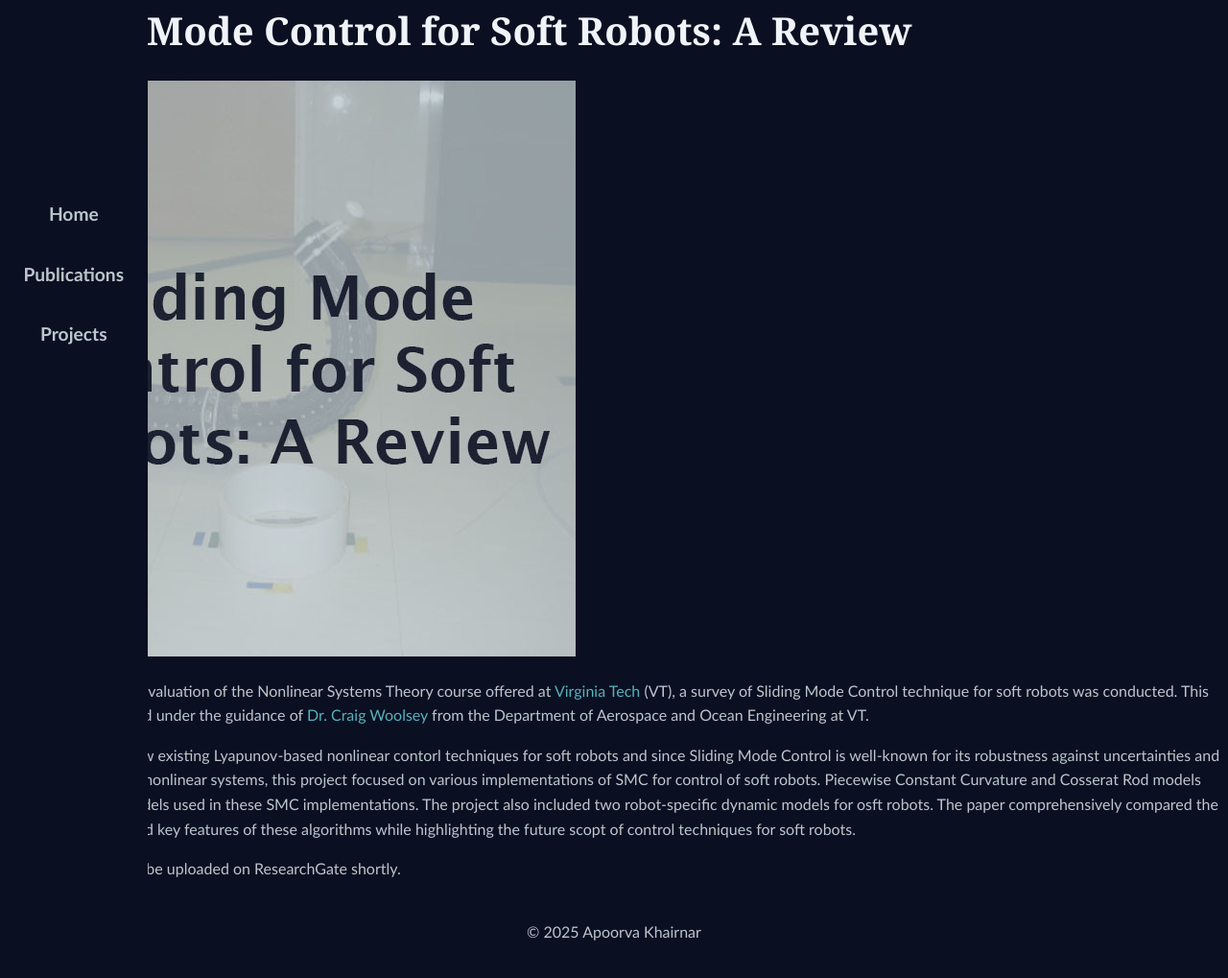
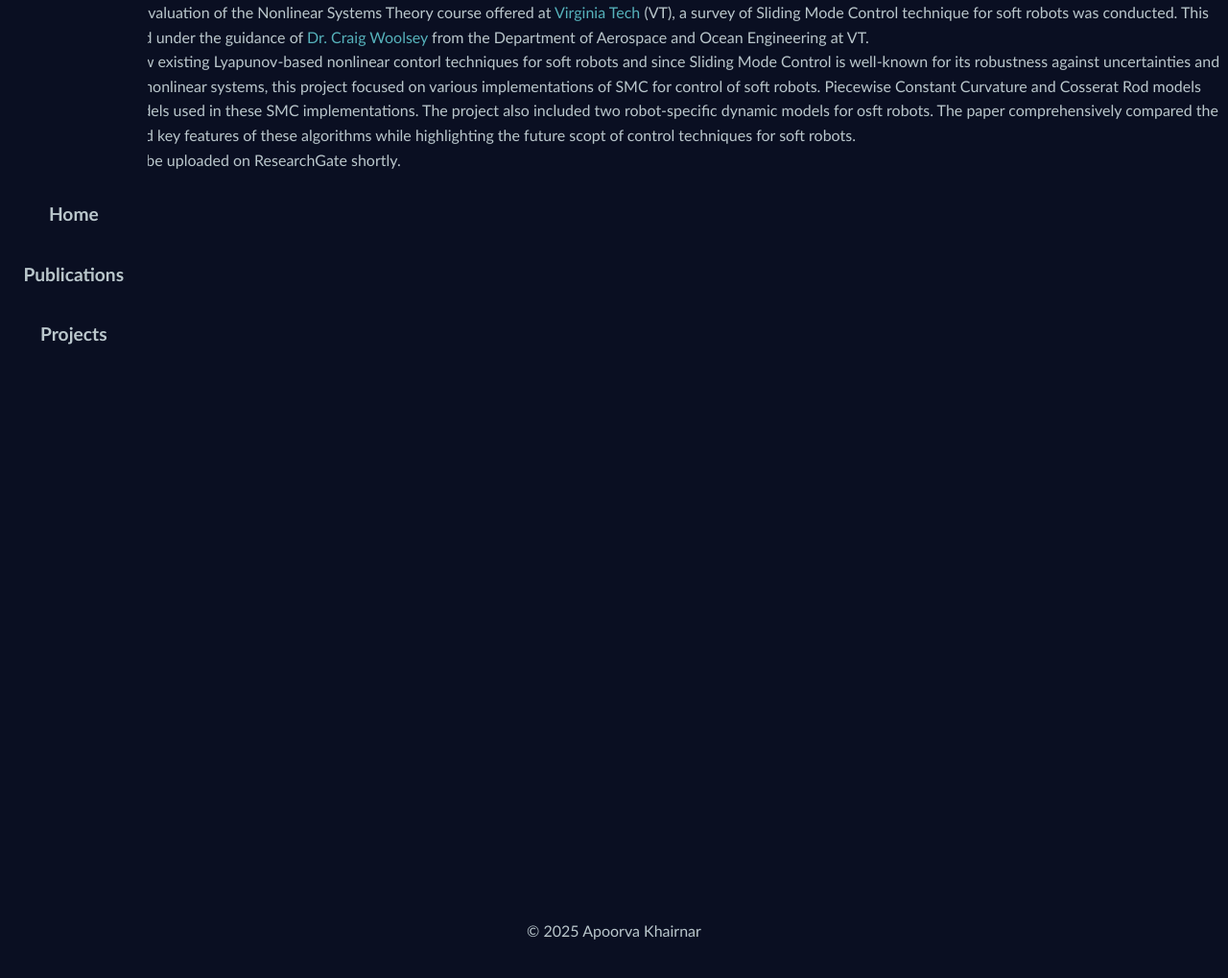
Before and after one commit to apoorvakhairnar/apoorvakhairnar.github.io, a Jekyll site: the page built from _projects/NST-Final.md, in a window 1280 px wide and 1023 px high. Shown: the top 1019 px of the window at 96% size. Built offline with Jekyll 4.4.1, drawn with Linux system fonts in a browser that asks for light colours.

Commit message:
Update project files: NST-Final.md

```diff
--- a/_projects/NST-Final.md
+++ b/_projects/NST-Final.md
@@ -8,17 +8,13 @@
   - project_style.css
 ---
 
-# Sliding-Mode Control for Soft Robots: A Review
-
-![Sliding-Mode Control for Soft Robots: A Review](/assets/projects/NST-Final.jpg)
-
-As a part of the final evaluation of the Nonlinear Systems Theory course offered at <a href="https://vt.edu">Virginia Tech</a> (VT), a survey of Sliding Mode Control technique
-for soft robots was conducted. This project was conducted under the guidance of
-<a href="https://scholar.google.com/citations?user=yRvv6IgAAAAJ&hl=en">Dr. Craig Woolsey</a> from the Department of Aerospace and Ocean Engineering at VT.
-
-The goal was to review existing Lyapunov-based nonlinear contorl techniques for soft robots and since Sliding Mode Control is well-known for its robustness against uncertainties
-and adaptability  to highly nonlinear systems, this project focused on various implementations of SMC for control of soft robots. Piecewise Constant Curvature and
-Cosserat Rod models were some of the models used in these SMC implementations. The project also included two robot-specific dynamic models for osft robots. The paper
-comprehensively compared the merits, drawbacks, and key features of these algorithms while highlighting the future scopt of control techniques for soft robots.
-
-The survey paper will be uploaded on ResearchGate shortly.
+<p>
+  As a part of the final evaluation of the Nonlinear Systems Theory course offered at <a href="https://vt.edu">Virginia Tech</a> (VT), a survey of Sliding Mode Control technique
+  for soft robots was conducted. This project was conducted under the guidance of
+  <a href="https://scholar.google.com/citations?user=yRvv6IgAAAAJ&hl=en">Dr. Craig Woolsey</a> from the Department of Aerospace and Ocean Engineering at VT.<br>
+  The goal was to review existing Lyapunov-based nonlinear contorl techniques for soft robots and since Sliding Mode Control is well-known for its robustness against uncertainties
+  and adaptability  to highly nonlinear systems, this project focused on various implementations of SMC for control of soft robots. Piecewise Constant Curvature and
+  Cosserat Rod models were some of the models used in these SMC implementations. The project also included two robot-specific dynamic models for osft robots. The paper
+  comprehensively compared the merits, drawbacks, and key features of these algorithms while highlighting the future scopt of control techniques for soft robots.<br>
+  The survey paper will be uploaded on ResearchGate shortly.
+</p>
```
